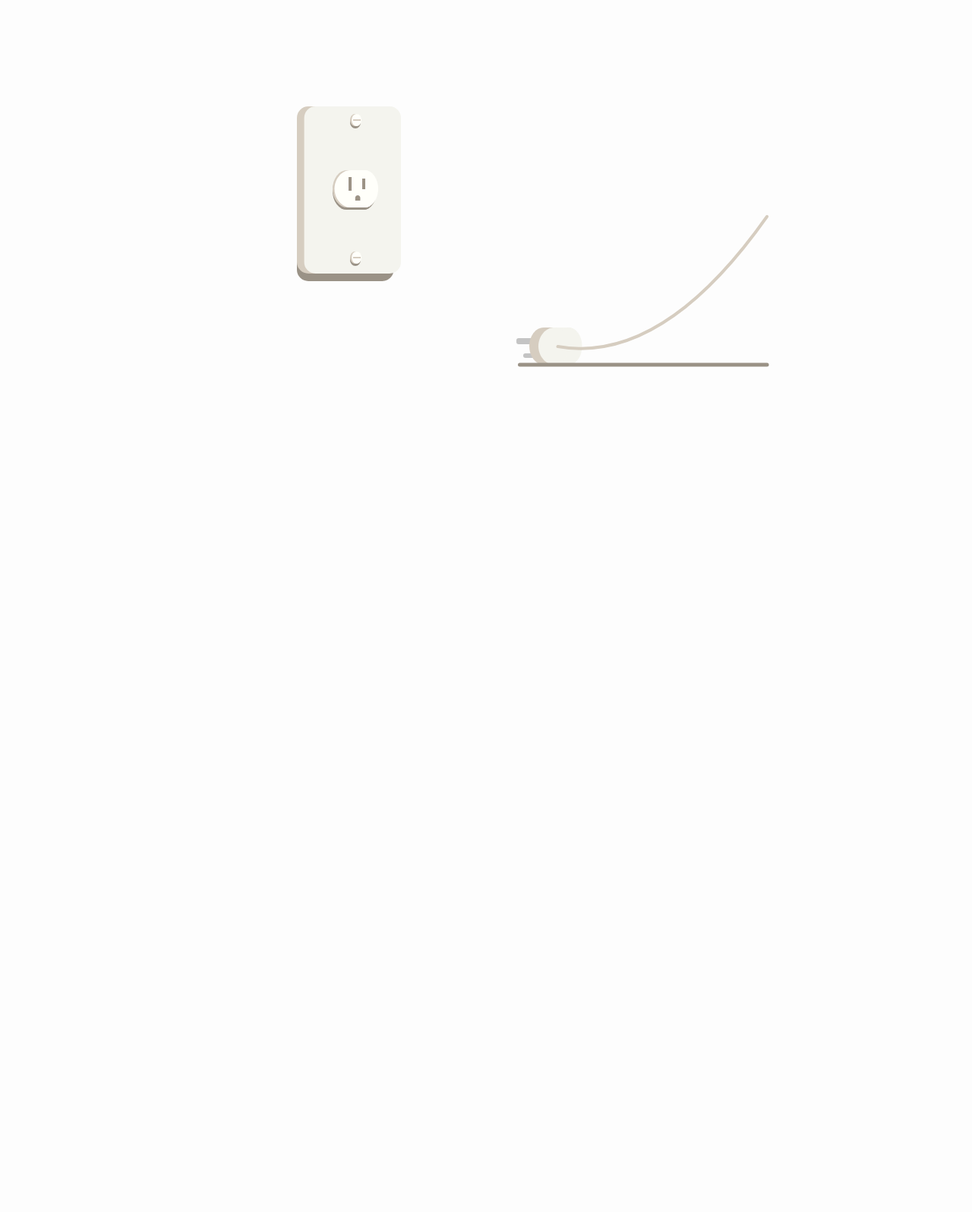
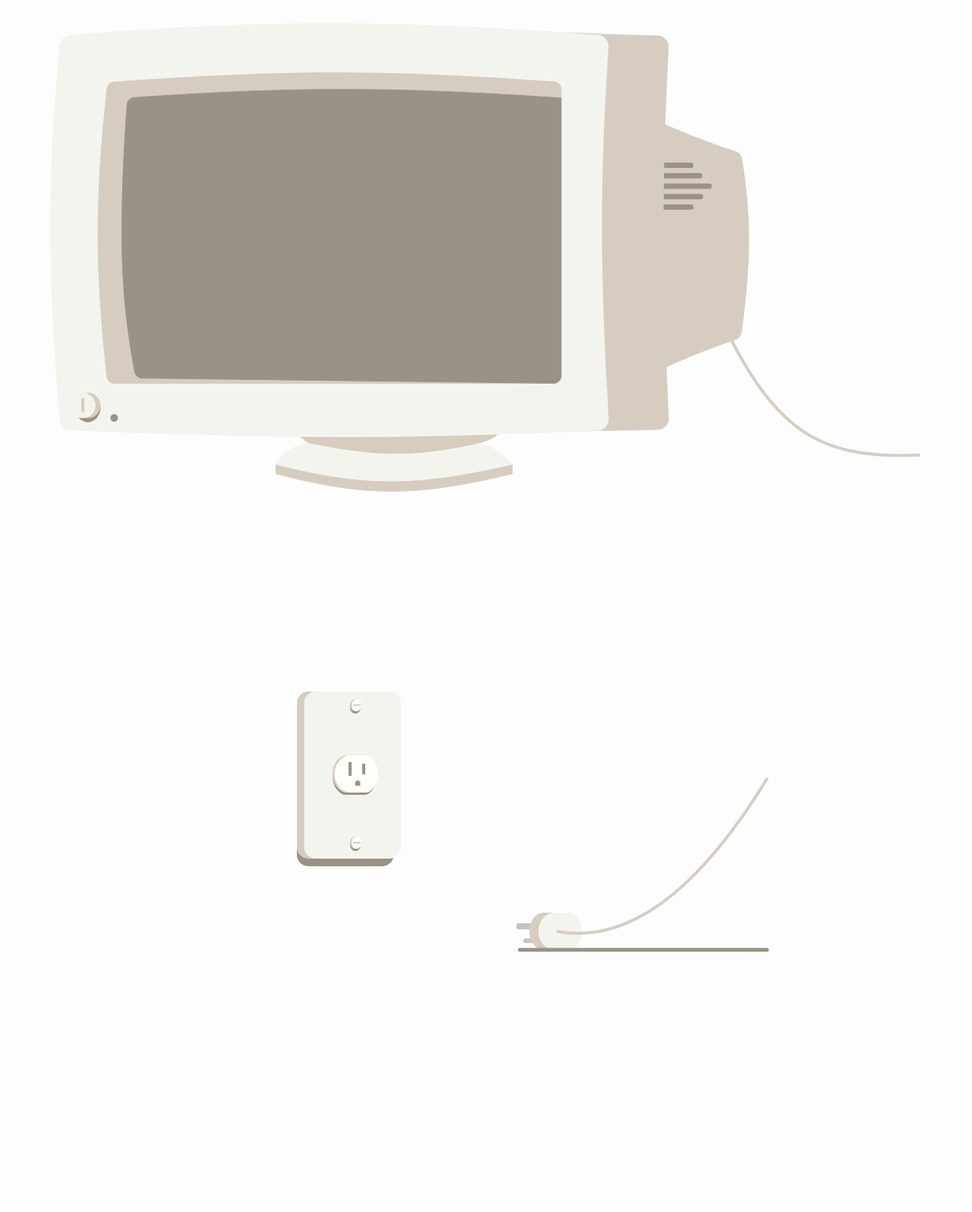
Before and after one commit to MichaelOdermatt/MichaelOdermatt.github.io, a Jekyll site: the page built from index.markdown, in a window 1280 px wide. Shown: the whole page at 76% size. Built offline with Jekyll 4.4.1, drawn with Linux system fonts in a browser that asks for light colours; before the commit the page ends 900 px from its top, so only the background shows below that.

Commit message:
added monitor

```diff
--- a/CSS/common.css
+++ b/CSS/common.css
@@ -50,3 +50,18 @@
 .visibility-none {visibility: hidden;}
 
 .visibility-visible {visibility: visible;}
+
+.cord-border {
+  border-radius: 25px;
+  border: 4px solid #9A9286;
+}
+
+.screen-off {
+  fill: #9A9286;
+  stroke: #9A9286;
+}
+
+.screen-on {
+  fill: white;
+  stroke: white;
+}
--- a/_layouts/home.html
+++ b/_layouts/home.html
@@ -3,7 +3,30 @@ layout: default
 ---
 
 <script type="text/javascript" src="http://code.jquery.com/jquery-latest.min.js"></script>
-<div class="wrapper">
+<div class="d-flex flex-justify-center">
+  <svg width="1148" height="620" viewBox="0 0 1148 620" fill="none" xmlns="http://www.w3.org/2000/svg">
+    <path d="M887.303 398.67C954.823 533.621 1009 575.626 1145.3 568.67" stroke="#D6CDC0" stroke-width="4"/>
+    <path d="M608.404 593.5V581L297.404 580.5V593.5C410.783 622.85 478.214 625.266 608.404 593.5Z" fill="#D6CDC0" stroke="#D6CDC0"/>
+    <path d="M296.904 581C408.077 608.642 475.017 611.98 608.404 581C590.796 561.867 579.629 556.975 561.404 553C567.279 537.758 566.204 530.24 561.404 517.5H339.904V553C318.047 558.161 308.768 564.433 296.904 581Z" fill="#F4F4EE" stroke="#F4F4EE"/>
+    <path d="M339.404 552.5C427.55 570.223 476.327 572.463 561.404 553.5C592.462 547.88 604.918 528.203 627.404 494L308.904 498.5C310.024 519.103 311.356 530.688 339.404 552.5Z" fill="#D6CDC0" stroke="#D6CDC0"/>
+    <path d="M655.21 53.1945C651.579 51.196 647.183 51.0348 643.426 52.7859L396.238 168.001C391.658 170.135 388.73 174.73 388.73 179.783V406.217C388.73 411.27 391.658 415.865 396.238 417.999L643.655 533.321C647.283 535.012 651.515 534.925 655.076 533.098C745.356 486.774 797.009 453.597 902.375 417.138C907.065 415.515 910.485 411.366 911.107 406.442C922.648 315.041 924.481 262.054 911.344 179.294C910.584 174.505 907.162 170.555 902.561 169.025C804.63 136.449 749.323 104.992 655.21 53.1945Z" fill="#D6CDC0"/>
+    <rect width="6.88889" height="82.988" rx="3" transform="matrix(0 1 1 0 775.737 197.778)" fill="#9A9286"/>
+    <rect width="6.88889" height="82.988" rx="3" transform="matrix(0 1 1 0 776.89 225.333)" fill="#9A9286"/>
+    <rect width="6.88889" height="58.7831" rx="3" transform="matrix(0 1 1 0 788.416 239.111)" fill="#9A9286"/>
+    <rect width="6.88889" height="58.7831" rx="3" transform="matrix(0 1 1 0 788.416 184)" fill="#9A9286"/>
+    <rect width="6.88889" height="109.498" rx="3" transform="matrix(0 1 1 0 761.906 211.556)" fill="#9A9286"/>
+    <path d="M814.563 32.5369C815.011 24.0345 808.285 16.8174 799.772 16.6467C689.75 14.4398 624.293 8.16118 519.182 9.2952C510.997 9.3835 504.404 16.0633 504.404 24.2488V521.167C504.404 529.229 510.806 535.854 518.863 536.131C626.378 539.824 692.698 537.461 799.909 535.832C808.371 535.703 815.091 528.576 814.724 520.121C806.522 331.527 804.699 219.673 814.563 32.5369Z" fill="#D6CDC0"/>
+    <path d="M735.389 31.9045C735.938 23.6775 729.67 16.4869 721.447 15.874C439.903 -5.11073 283.28 -4.49107 26.0271 15.986C18.7715 16.5635 12.8989 22.3335 12.2369 29.5819C-4.69019 214.941 -3.21356 327.715 12.3348 522.736C12.9363 530.28 19.1711 536.246 26.7328 536.563C299.621 547.98 456.642 548.268 721.133 536.677C729.488 536.311 736.002 529.13 735.525 520.781C724.633 330.022 722.984 217.594 735.389 31.9045Z" fill="#F4F4EE"/>
+    <path d="M673.404 87.2825C673.404 82.048 669.295 77.6931 664.074 77.3104C439.118 60.8164 309.004 61.4518 83.7794 77.403C78.9668 77.7439 75.0106 81.5302 74.4904 86.3268C58.4368 234.339 58.8565 320.376 74.4346 466.041C74.9772 471.114 79.2677 475 84.37 475H663.404C668.926 475 673.404 470.523 673.404 465V87.2825Z" fill="#D6CDC0"/>
+    <path id="monitor_screen" d="M110.616 98.396C315.717 84.3039 448.5 83.7022 672.904 98.9999V464.374C672.904 469.946 668.35 474.443 662.779 474.373L121.121 467.603C116.345 467.543 112.276 464.115 111.424 459.415C96.1257 375.027 87.8316 301.386 101.286 107.754C101.631 102.787 105.649 98.7373 110.616 98.396Z" fill="#9A9286" stroke="#9A9286"/>
+    <path d="M33.0702 506.333C33.0702 517.011 40.5321 525.667 49.7368 525.667C58.9416 525.667 66.4035 517.011 66.4035 506.333C66.4035 495.656 58.9416 487 49.7368 487C40.5321 487 33.0702 495.656 33.0702 506.333Z" fill="#9A9286"/>
+    <path d="M79.4035 520C79.4035 522.761 81.6421 525 84.4035 525C87.1649 525 89.4035 522.761 89.4035 520C89.4035 517.239 87.1649 515 84.4035 515C81.6421 515 79.4035 517.239 79.4035 520Z" fill="#869A89"/>
+    <circle r="16.6667" transform="matrix(-1 0 0 1 49.7368 503.667)" fill="#D6CDC0"/>
+    <path d="M26.4035 503.667C26.4035 512.871 33.8654 520.333 43.0702 520.333C52.2749 520.333 59.7368 512.871 59.7368 503.667C59.7368 494.462 52.2749 487 43.0702 487C33.8654 487 26.4035 494.462 26.4035 503.667Z" fill="#F4F4EE"/>
+    <rect width="4" height="18.6667" transform="matrix(-1 0 0 1 45.0702 493.667)" fill="#D6CDC0"/>
+  </svg>
+</div>
+<div class="wrapper font-size-100 margin-top-lg">
   <div class="wrapper h-25" id="boundry_box">
     <div class="d-flex flex-justify-around">
       <div id="socket_div" class="vertical-2-3-center">
@@ -358,7 +381,7 @@ layout: default
     }
 
     this.get_play_area_center_y = function () {
-      return (this.play_area_floor + this.play_area_ceil)/2;
+      return (this.play_area_floor - this.play_area_ceil)/2;
     }
 
     this.get_play_area_height = function () {
```
Also changed, not shown: other parts of _layouts/home.html (+6 -6 lines), 3 other files.
